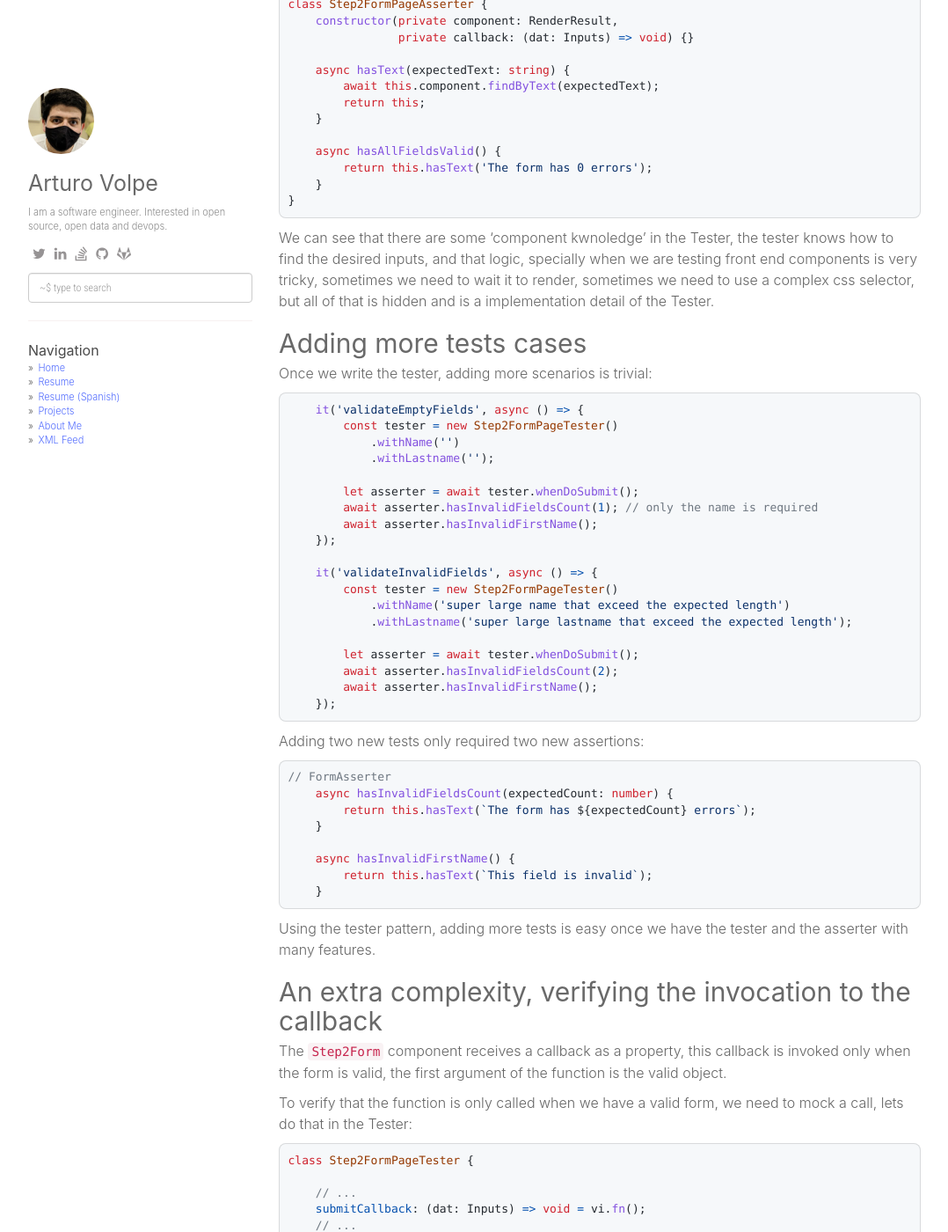
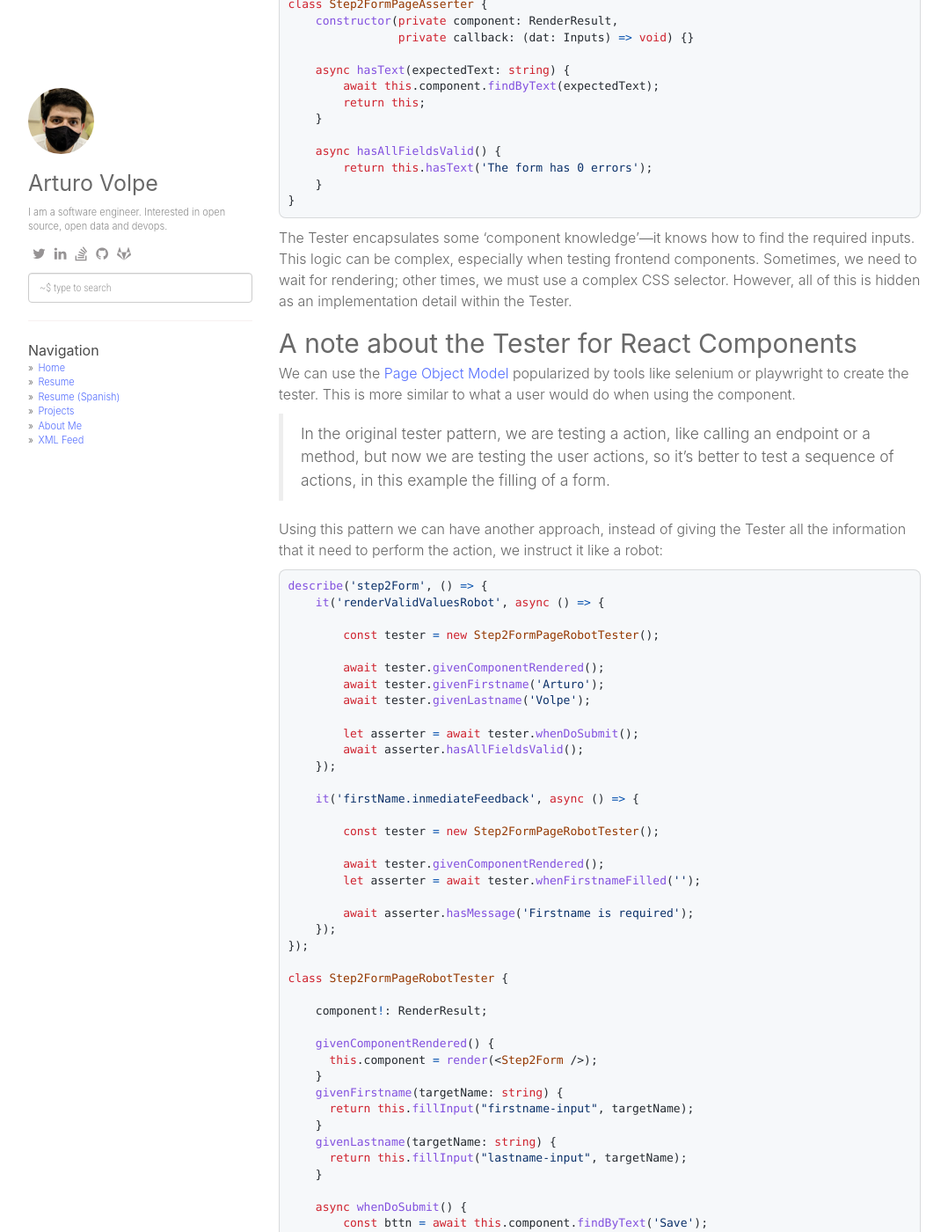
Before and after one commit to aVolpe/aVolpe.github.io, a Jekyll site: the page built from _posts/2025-01-31-tester-pattern-react.md, in a window 1280 px wide and 1400 px high, scrolled down 4493 px. Shown: the whole window at 88% size, without its empty margins (53-1131 px from the left). Built offline with Jekyll 4.4.1, drawn with Linux system fonts in a browser that asks for light colours; nearby versions of some CDN libraries; some of the changed text lies outside the part shown.

Commit message:
fix: Typos and improve layout
Signed-off-by: Arturo Volpe <arturovolpe@gmail.com>

````diff
--- a/_posts/2025-01-31-tester-pattern-react.md
+++ b/_posts/2025-01-31-tester-pattern-react.md
@@ -1,27 +1,30 @@
 ---
 layout: post
-title: "[WIP] The tester pattern in react"
-description: "Explorint the testern pattern in a react project"
-category: "develop"
-tags: ["javascript", "typescript", "react", "vite", "react-testing-library"]
+title: "[WIP] Applying the Tester Pattern in React Testing"
+description: "Exploring the testern pattern in a React project"
+category: develop
+tags: ["JavaScript", "TypeScript", "react", "vite", "react-testing-library"]
 ---
 
-The [tester pattern](https://www.testerpattern.nl/pattern) is a good way to structure your tests to improve the readability and to make very easy to write and expand the test suite.
+The [tester pattern](https://www.testerpattern.nl/pattern) is a great way to
+structure your tests to improve readability and making it easier to write
+and expand the test suite.
 
-In the original webpage, the author explain the concepts in java, in this blog we will try the pattern in JavaScript, more specifically in a react SPA.
+In the original webpage, the author explains the concepts in Java, in this blog
+we will apply the pattern in JavaScript, specifically in a React SPA.
 
 The libraries that we will be using are:
 
 - vitest as the runner and mock library
-- react testing library to interact with react components.
+- React testing library to interact with React components.
 
-Let's explore the pattern in various examples with an increase level of
-complexity:
+Let's explore the pattern with examples of increasing complexity:
 
 
 - a simple component that draws a static message
 - a form with various inputs.
-- the same component, but the message is a quote from a web service. Using MSW for the test.
+- the same component, but the message is a quote from a web service. Using MSW
+  for the test.
 
 
 # first scenario: simple component
@@ -54,11 +57,12 @@
 });
 ```
 
-For this simple case the boilerplate of adding a tester and asserter helper
-classes may be too much, but an interesting side-effect is that the test doesn't
-have any component-related selector.
+For this simple case, adding tester and asserter helper classes may seem like
+overkill. However, an interesting side effect is that the test does not rely on
+any component-specific selectors
 
-The test is in 'plain' english (with the limitation of the language) and the helper classes can be user for multiple tests.
+The test is in 'plain' English (with the limitation of the language) and the
+helper classes can be user for multiple tests.
 
 The tester and asserted used:
 
@@ -113,8 +117,7 @@
 
 To map this to a `react-testing-library` test, we need to use async/await,
 normally the asserter methods are required to be async in order to use the
-[findBy
-methods](https://testing-library.com/docs/dom-testing-library/api-async#findby-queries),
+[findBy methods](https://testing-library.com/docs/dom-testing-library/api-async#findby-queries),
 so we need to migrate to:
 
 ```typescript
@@ -145,11 +147,16 @@
    |> await %.thenHasInChapters(2)
 ```
 
+
+
+
+
+
 # Second scenario: A simple form
 
-The tester pattern realy shines when we need to test different use cases that
-has a similar setup and need specific assertions, in this case we will have a
-form to edit some personal information (name and lastname).
+The Tester Pattern really shines when testing multiple use cases that share a
+similar setup but require specific assertions. In this case, we will test a form
+for editing personal information (first name and last name).
 
 For the form we will use
 [react-hook-form](https://react-hook-form.com/get-started), and the [getting
@@ -271,11 +278,83 @@
 }
 ```
 
-We can see that there are some 'component kwnoledge' in the Tester, the tester
-knows how to find the desired inputs, and that logic, specially when we are
-testing front end components is very tricky, sometimes we need to wait it to
-render, sometimes we need to use a complex css selector, but all of that is
-hidden and is a implementation detail of the Tester.
+The Tester encapsulates some 'component knowledge'—it knows how to find the
+required inputs. This logic can be complex, especially when testing frontend
+components. Sometimes, we need to wait for rendering; other times, we must use a
+complex CSS selector. However, all of this is hidden as an implementation detail
+within the Tester.
+
+## A note about the Tester for React Components
+
+We can use the [Page Object Model](https://playwright.dev/docs/pom) popularized
+by tools like selenium or playwright to create the tester. This is more similar
+to what a user would do when using the component.
+
+> In the original tester pattern, we are testing a action, like calling an
+> endpoint or a method, but now we are testing the user actions, so it's better
+> to test a sequence of actions, in this example the filling of a form.
+
+
+Using this pattern we can have another approach, instead of giving the Tester all
+the information that it need to perform the action, we instruct it like a robot:
+
+```tsx
+describe('step2Form', () => {
+    it('renderValidValuesRobot', async () => {
+
+        const tester = new Step2FormPageRobotTester();
+
+        await tester.givenComponentRendered();
+        await tester.givenFirstname('Arturo');
+        await tester.givenLastname('Volpe');
+
+        let asserter = await tester.whenDoSubmit();
+        await asserter.hasAllFieldsValid();
+    });
+
+    it('firstName.inmediateFeedback', async () => {
+
+        const tester = new Step2FormPageRobotTester();
+
+        await tester.givenComponentRendered();
+        let asserter = await tester.whenFirstnameFilled('');
+
+        await asserter.hasMessage('Firstname is required');
+    });
+});
+
+class Step2FormPageRobotTester {
+
+    component!: RenderResult;
+
+    givenComponentRendered() {
+      this.component = render(<Step2Form />);
+    }
+    givenFirstname(targetName: string) {
+      return this.fillInput("firstname-input", targetName);
+    }
+    givenLastname(targetName: string) {
+      return this.fillInput("lastname-input", targetName);
+    }
+
+    async whenDoSubmit() {
+        const bttn = await this.component.findByText('Save');
+        fireEvent.click(bttn);
+        return new Step2FormPageAsserter(this.component);
+    }
+
+    async fillInput(targetTestId: string, toInsert: string) {
+        const input = await this.component.findByTestId(targetTestId);
+        fireEvent.change(input, {target: {value: toInsert}})
+        return this;
+    }
+
+    async whenFirstnameFilled(targetName: string) {
+      await this.fillInput("firstname-input", targetName);
+      return new Step2FormPageAsserter(this.component);
+    }
+}
+```
 
 ## Adding more tests cases
 
````
Also changed, not shown: other parts of _posts/2025-01-31-tester-pattern-react.md (+5 -6 lines).
